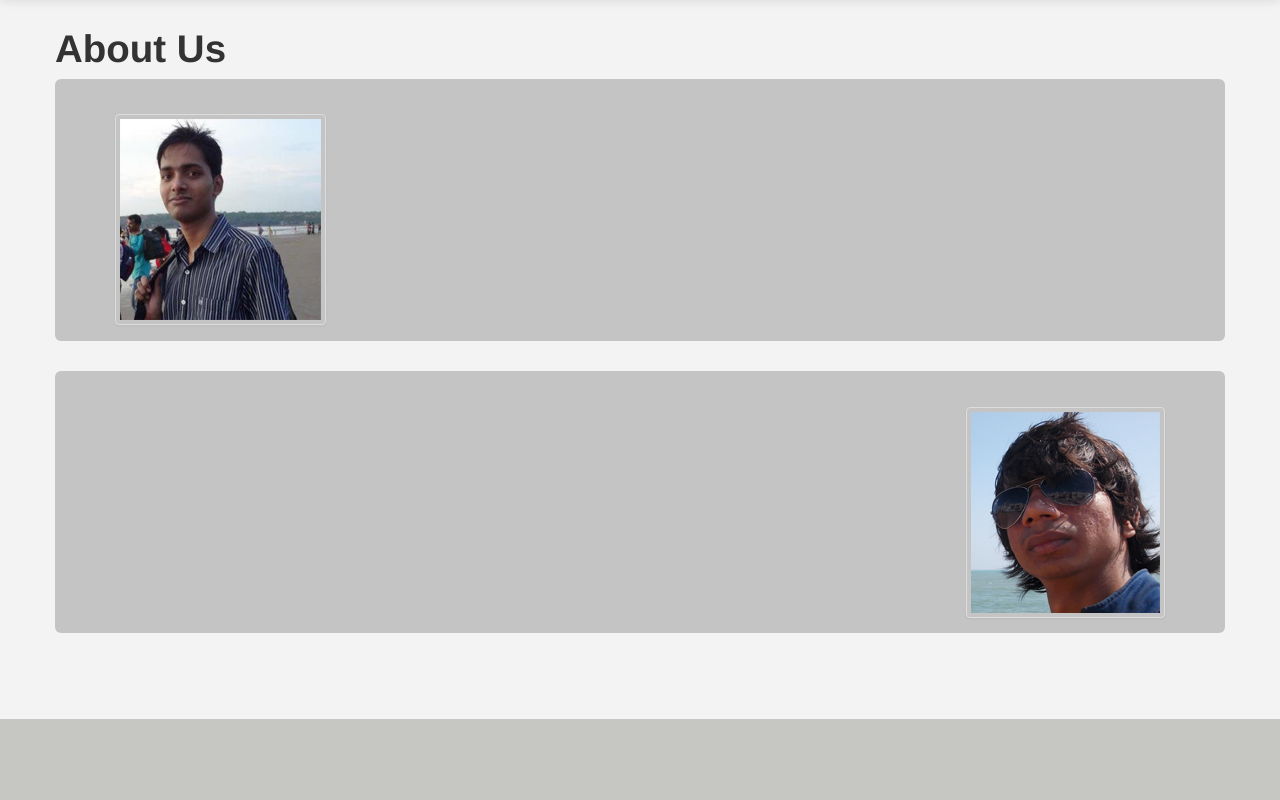
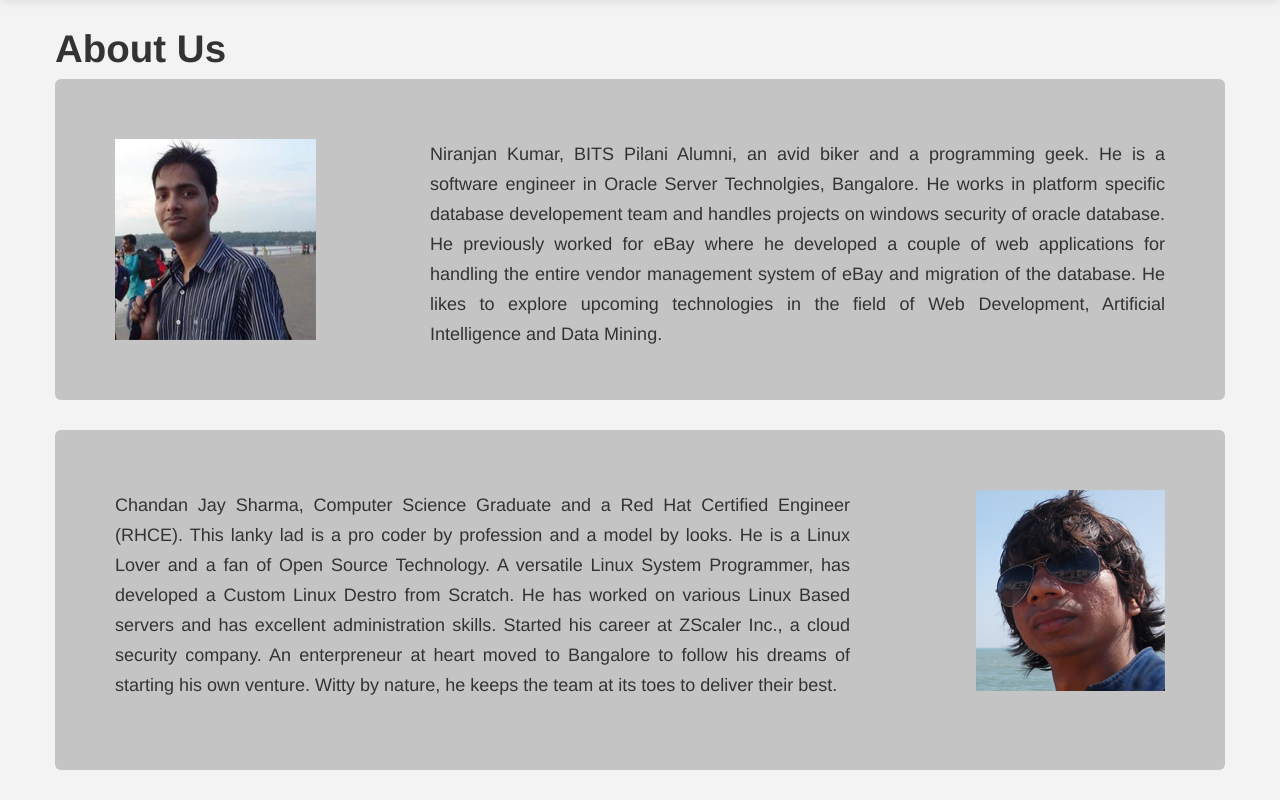
Before and after one commit to prowebtechies/prowebtechies, a CakePHP app: the page made by app/View/Pages/about.ctp in a window 1280 px wide. Shown: the part 81-881 px from the top of the page. Before the commit the page ends 800 px from the top, so only its background shows below. Run offline with PHP 8.4 and a stand-in for CakePHP, Linux system fonts and the light colour scheme; the template is opened without the code that fills it, so the values that code supplies are empty; some libraries are stand-ins or nearby versions.

Commit message:
Added about Us page

```diff
--- a/app/View/Pages/about.ctp
+++ b/app/View/Pages/about.ctp
@@ -1,19 +1,21 @@
 <h1>About Us</h1>
 <div class="hero-unit hero-about">
-	<ul class="thumbnails">
-	<li class="span4">
-		<?php echo $this->Html->image('nir.png', array('class' => 'thumbnail pull-left')); ?>
-	</li>
-	<li class="span8">
-	</li>
-	</ul>
+	<p class="about-text pull-right">Niranjan Kumar, BITS Pilani Alumni, an avid biker and a programming geek. He is a software engineer in Oracle Server Technolgies, Bangalore.
+		He works in platform specific database developement team and handles projects on
+windows security of oracle database.
+He previously worked for eBay where he developed a couple of  web applications for
+handling the entire vendor management system of eBay and migration of the database.
+He likes to explore upcoming technologies in the field of Web Development, Artificial Intelligence
+and Data Mining.</p>
+	<?php echo $this->Html->image('nir.png'); ?>
 </div>
+
 <div class="hero-unit hero-about">
-	<ul class="thumbnails">
-	<li class="span8">
-	</li>
-	<li class="span4 pull-right">
-		<?php echo $this->Html->image('chandan.png', array('class' => 'thumbnail pull-right')); ?>
-	</li>
-	</ul>
+<?php echo $this->Html->image('chandan.png', array('class' => 'pull-right')); ?>
+<p class="about-text">Chandan Jay Sharma, Computer Science Graduate and a Red Hat Certified Engineer (RHCE).
+	This lanky lad is a pro coder by profession and a model by looks. He is a Linux Lover and a fan of Open Source Technology.
+	A versatile Linux System Programmer, has developed a Custom Linux Destro from Scratch.
+	He has worked on various Linux Based servers and has excellent administration skills. Started his career at ZScaler Inc., a cloud security company.
+	An enterpreneur at heart moved to Bangalore to follow his dreams of starting his own venture. Witty by nature, he keeps the team at its toes to deliver their best.
+</p>
 </div>
--- a/app/webroot/css/default.css
+++ b/app/webroot/css/default.css
@@ -31,11 +31,10 @@ body {
 	text-align: justify;
 }
 .hero-about {
-	padding-top: 5px;
-	padding-bottom: 5px;
+
 }
-.hero-about img {
-	margin-top: 30px;
+.about-text {
+	width: 70%
 }
 .home-row {
 	margin-left: 0px;
--- a/app/webroot/js/default.js
+++ b/app/webroot/js/default.js
@@ -14,5 +14,18 @@ $(function(){
 				$('#failure-message').show();
 			}
 		}, 'json');
-	})
+	});
+
+	var url = window.location.pathname;
+    var activePage = url.substring(url.lastIndexOf('/')+1);
+	 $('.navbar .nav li a').each(function(){
+	    var currentPage = this.href.substring(this.href.lastIndexOf('/')+1);
+	    if (activePage == currentPage) {
+	    	$('.navbar .nav li a').closest('.nav').find('li:eq(0)').removeClass('active');
+		    $(this).parent().addClass('active');
+		 } else if (activePage == '') {
+	    	$('.navbar .nav li a').closest('.nav').find('li').removeClass('active');
+	    	$('.navbar .nav li a').closest('.nav').find('li:eq(0)').addClass('active');
+		 }
+	});
 });
```
Also changed, not shown: app/View/Pages/index.ctp (+0 -10 lines), app/View/Pages/contact.ctp (line endings or trailing spaces).
